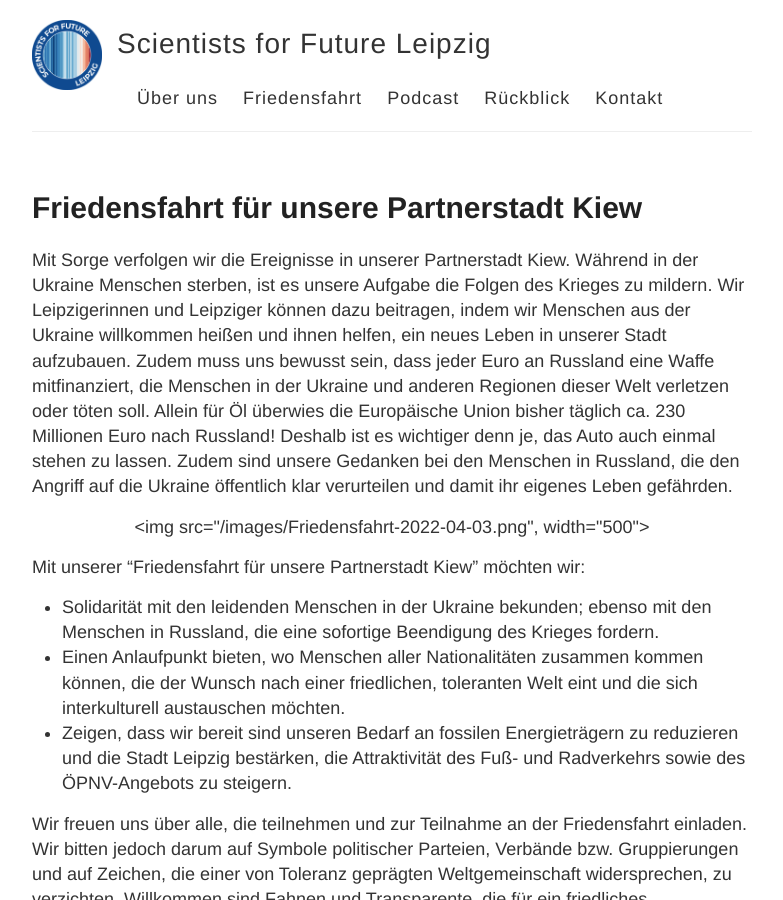
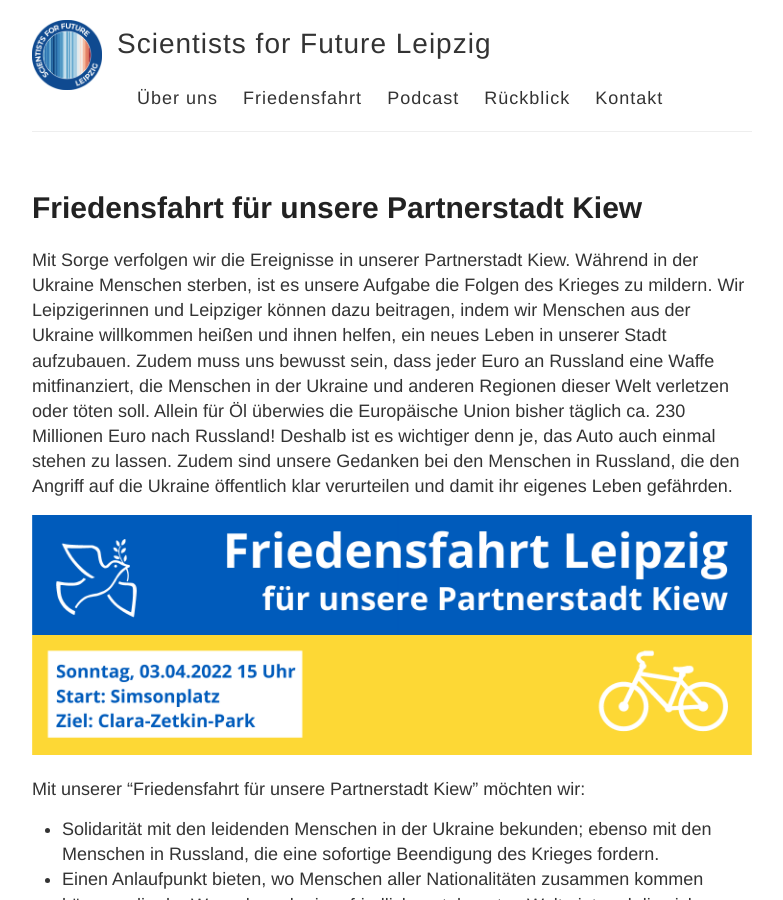
Before and after one commit to s4f-leipzig/s4f-leipzig.github.io, a Jekyll site: the page built from Friedensfahrt.md, in a window 1280 px wide and 900 px high. Shown: the whole window, without its empty margins (248-1031 px from the left). Built offline with Jekyll 4.4.1, drawn with Linux system fonts in a browser that asks for light colours.

Commit message:
Update Friedensfahrt.md

```diff
--- a/Friedensfahrt.md
+++ b/Friedensfahrt.md
@@ -12,7 +12,7 @@ Deshalb ist es wichtiger denn je, das Auto auch einmal stehen zu lassen. Zudem s
 die Ukraine öffentlich klar verurteilen und damit ihr eigenes Leben gefährden.
 
 <p align="center">
-<img src="/images/Friedensfahrt-2022-04-03.png", width="500">
+<img src="/images/Friedensfahrt-2022-04-03.png">
 </p>
 
 Mit unserer "Friedensfahrt für unsere Partnerstadt Kiew" möchten wir:
```
